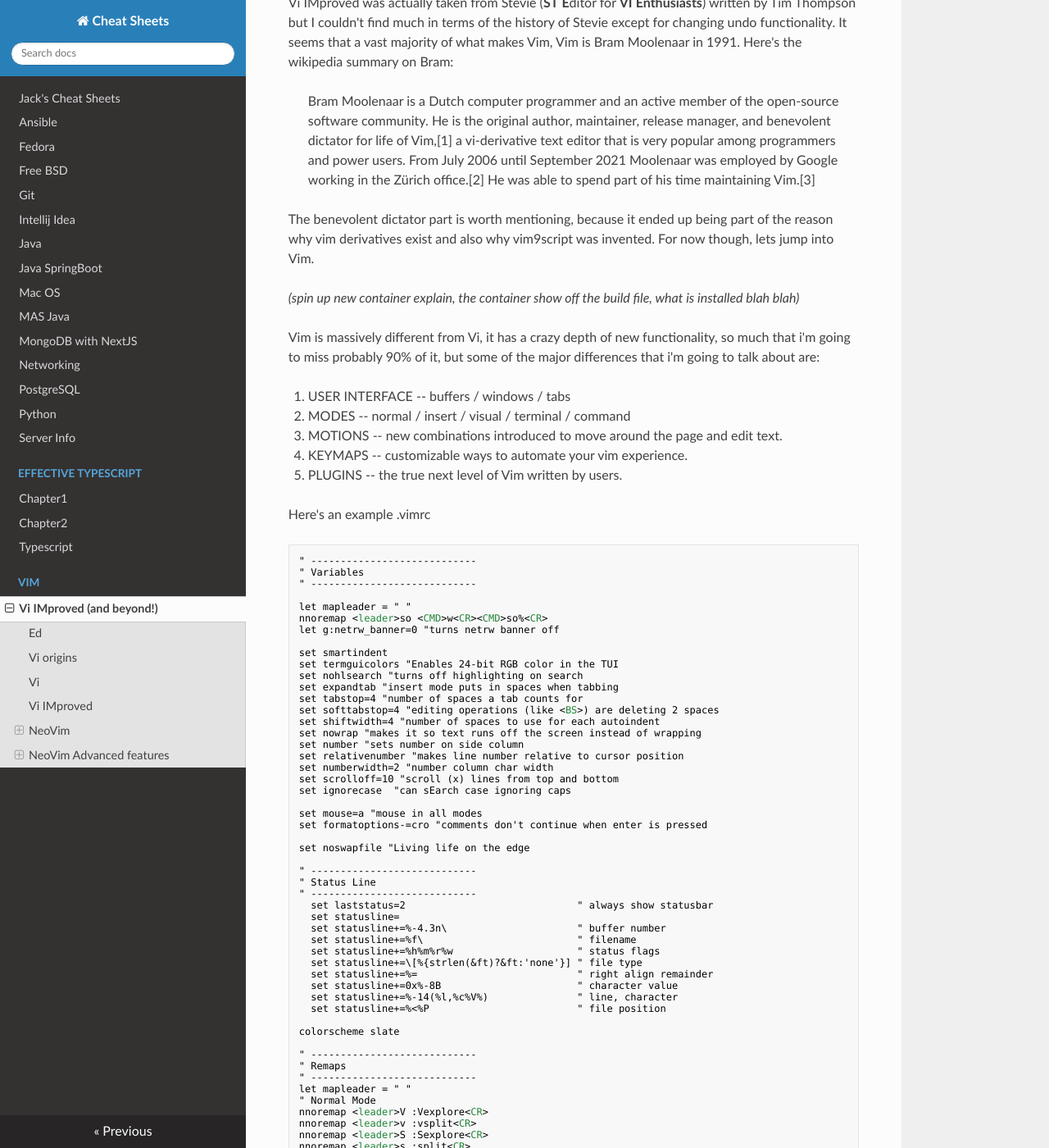
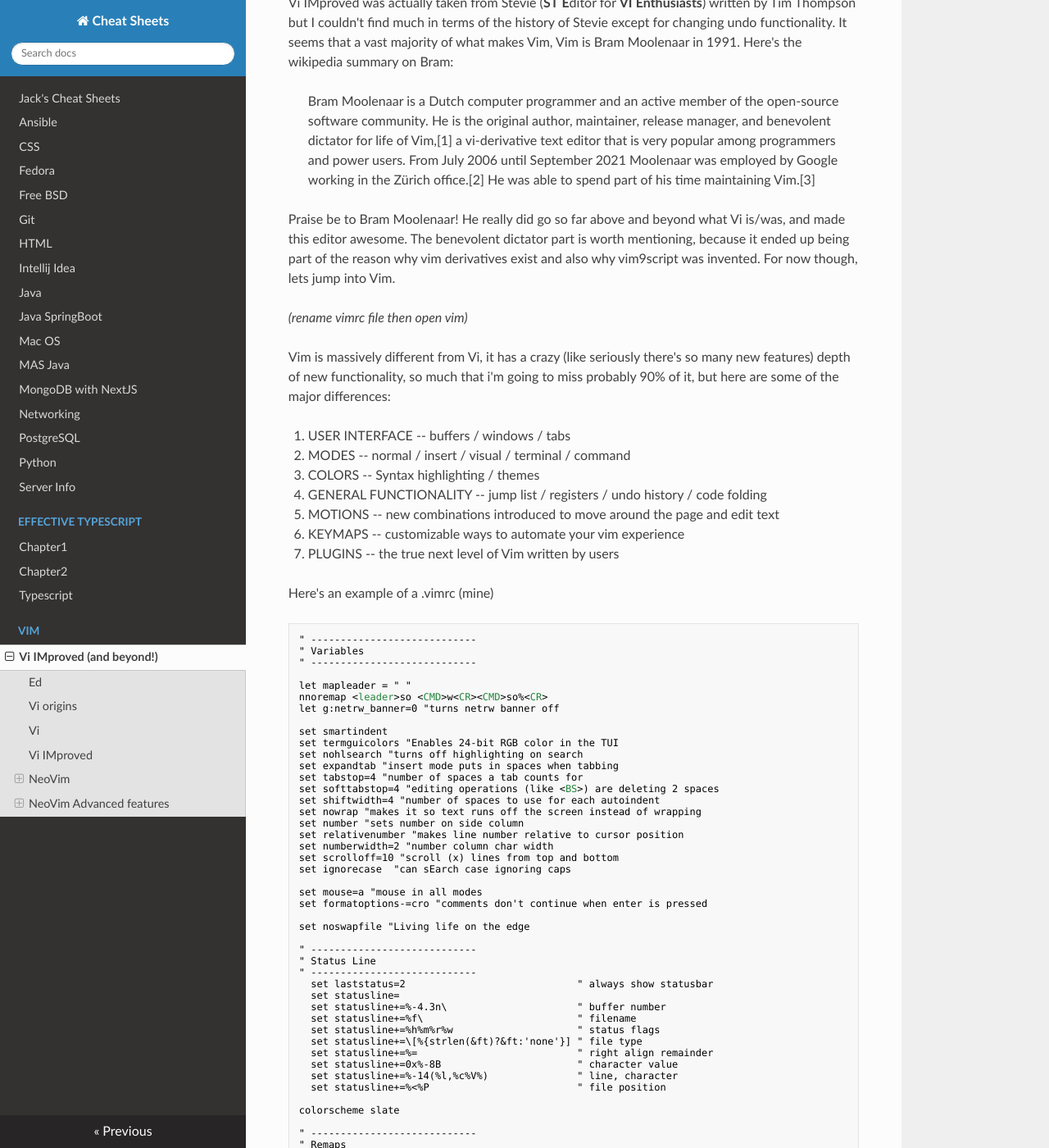
Before and after one commit to jacktrusler/cheat_sheets, an MkDocs documentation site: the page built from docs/Vim/vim.md, in a window 1280 px wide and 1400 px high, scrolled down 1677 px. Shown: the whole window at 82% size. Built offline with MkDocs 1.6.1, drawn with Linux system fonts in a browser that asks for light colours; nearby versions of some CDN libraries; some of the changed text lies outside the part shown.

Commit message:
sheets continue

```diff
--- a/docs/Vim/vim.md
+++ b/docs/Vim/vim.md
@@ -59,22 +59,24 @@
 
 > Bram Moolenaar is a Dutch computer programmer and an active member of the open-source software community. He is the original author, maintainer, release manager, and benevolent dictator for life of Vim,[1] a vi-derivative text editor that is very popular among programmers and power users. From July 2006 until September 2021 Moolenaar was employed by Google working in the Zürich office.[2] He was able to spend part of his time maintaining Vim.[3]
 
+Praise be to Bram Moolenaar! He really did go so far above and beyond what Vi is/was, and made this editor awesome.
 The benevolent dictator part is worth mentioning, because it ended up being part of the reason why
 vim derivatives exist and also why vim9script was invented. For now though, lets jump into Vim.
 
-*(spin up new container explain, the container show off the build file, what is installed blah blah)*
+*(rename vimrc file then open vim)*
 
-Vim is massively different from Vi, it has a crazy depth of new functionality, so much that i'm going
-to miss probably 90% of it, but some of the major differences that i'm going to talk about are:
+Vim is massively different from Vi, it has a crazy (like seriously there's so many new features) depth of new
+functionality, so much that i'm going to miss probably 90% of it, but here are some of the major differences:
 
 1. USER INTERFACE -- buffers / windows / tabs
 2. MODES -- normal / insert / visual / terminal / command
-3. MOTIONS -- new combinations introduced to move around the page and edit text.
-4. KEYMAPS -- customizable ways to automate your vim experience.
-5. PLUGINS -- the true next level of Vim written by users.
+3. COLORS -- Syntax highlighting / themes
+4. GENERAL FUNCTIONALITY -- jump list / registers / undo history / code folding
+5. MOTIONS -- new combinations introduced to move around the page and edit text
+6. KEYMAPS -- customizable ways to automate your vim experience
+7. PLUGINS -- the true next level of Vim written by users
 
-Here's an example .vimrc
-
+Here's an example of a .vimrc (mine)
 
     " ----------------------------
     " Variables
```
Also changed, not shown: other parts of docs/Vim/vim.md (+5 -5 lines), docs/Vim/vim.css (+80 -36 lines), docs/Vim/vim.html (+32 -7 lines), docs/Vim/vim.js (+19 -9 lines), docs/css.md (added, +23 -0 lines), docs/html.md (added, +10 -0 lines).
